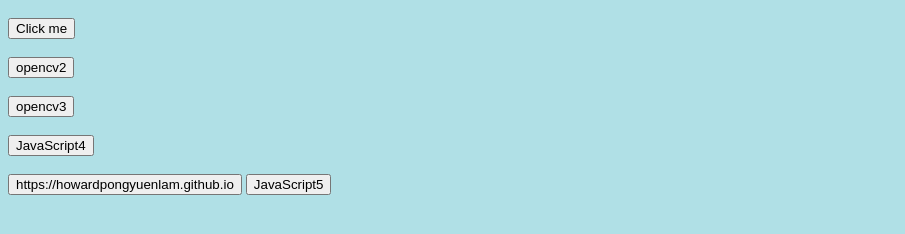
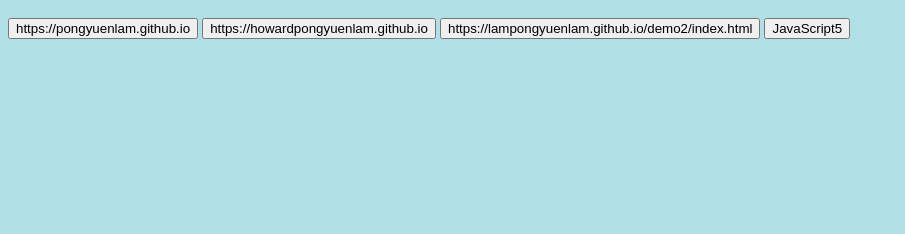
Before and after one commit to lampongyuen/lampongyuen.github.io, a plain HTML site: page GitHubPrograms.html in a window 1280 px wide. Shown: the part 48-282 px from the top of the page, without its empty margins (0-905 px from the left). Drawn offline with Linux system fonts and the light colour scheme.

Commit message:
Add files via upload

```diff
--- a/GitHubPrograms.html
+++ b/GitHubPrograms.html
@@ -10,24 +10,11 @@
 <body>
   <h1>JavaScript</h1>
 
-  <button onclick="window.location.href = 'JavaScript1.html';">Click me</button>
-  <br>
-  <br>
-
-  <button onclick="window.location.href = 'JavaScript2.html';">opencv2</button>
-  <br>
-  <br>
-
-  <button onclick="window.location.href = 'JavaScript3.html';">opencv3</button>
-  <br>
-  <br>
-
-  <button onclick="window.location.href = 'JavaScript4.html';">JavaScript4</button>
-  <br>
-  <br>
+  <button onclick="window.location.href = 'https://pongyuenlam.github.io';">https://pongyuenlam.github.io</button>
 
   <button onclick="window.location.href = 'https://howardpongyuenlam.github.io';">https://howardpongyuenlam.github.io</button>
 
+  <button onclick="window.location.href = 'https://lampongyuenlam.github.io/demo2/index.html';">https://lampongyuenlam.github.io/demo2/index.html</button>
 
   <button onclick="window.location.href = 'JavaScript5.html';">JavaScript5</button>
   <br>
```
